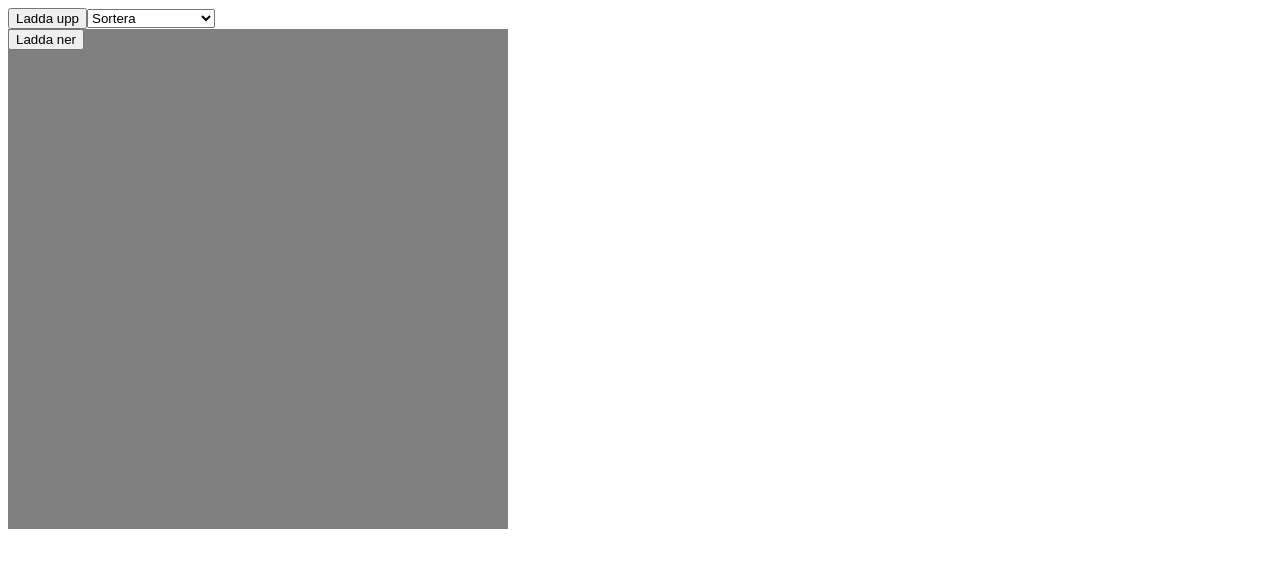
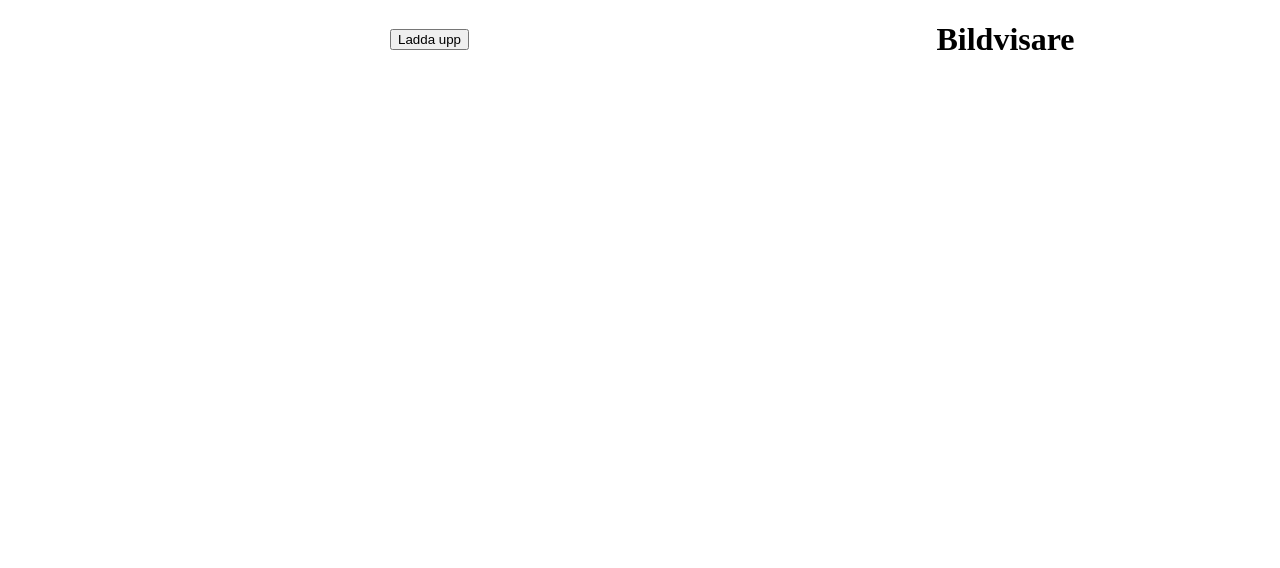
Before and after one commit to NorthPew/Grupp5, a React (Vite) app: page / in a window 1280 px wide. Shown: the top 568 px of the page. Built offline with nearby package versions, Linux system fonts and the light colour scheme.

Commit message:
Made dev branch

```diff
--- a/src/App.jsx
+++ b/src/App.jsx
@@ -1,8 +1,12 @@
+import '../src/app.css'
+
 function App() {
 
   return (
-    <>
+    <div className="center-box">
+      <header className='header-container'>
         <button>Ladda upp</button>
+        <h1>Bildvisare</h1>
         <select>
           <option>Sortera</option>
           <option>A - Ö</option>
@@ -10,10 +14,8 @@ function App() {
           <option>Stigande filstorlek</option>
           <option>Fallande filstorlek</option>
         </select>
-      <div style={{width: "500px", height: "500px", backgroundColor: "gray" }}>
-      <button>Ladda ner</button>
+      </header>
     </div>
-    </>
   )
 }
 
--- /dev/null
+++ b/src/app.css
@@ -0,0 +1,27 @@
+* {
+    box-sizing: border-box;
+}
+
+html, body {
+    margin: 0px;
+    display: grid;
+    flex-flow: column wrap;
+    height: 100%;
+    width: 100vw;
+    justify-content: center;
+}
+
+.center-box {
+    min-width: 500px;
+    height: 100%;
+}
+
+.header-container {
+    width: 100%;
+    height: 52px;
+    position: fixed;
+    display: flex;
+    flex-flow: row wrap;
+    align-items: center;
+    justify-content: space-between;
+}
```
Lines whose indentation alone changed are shown as unchanged.
